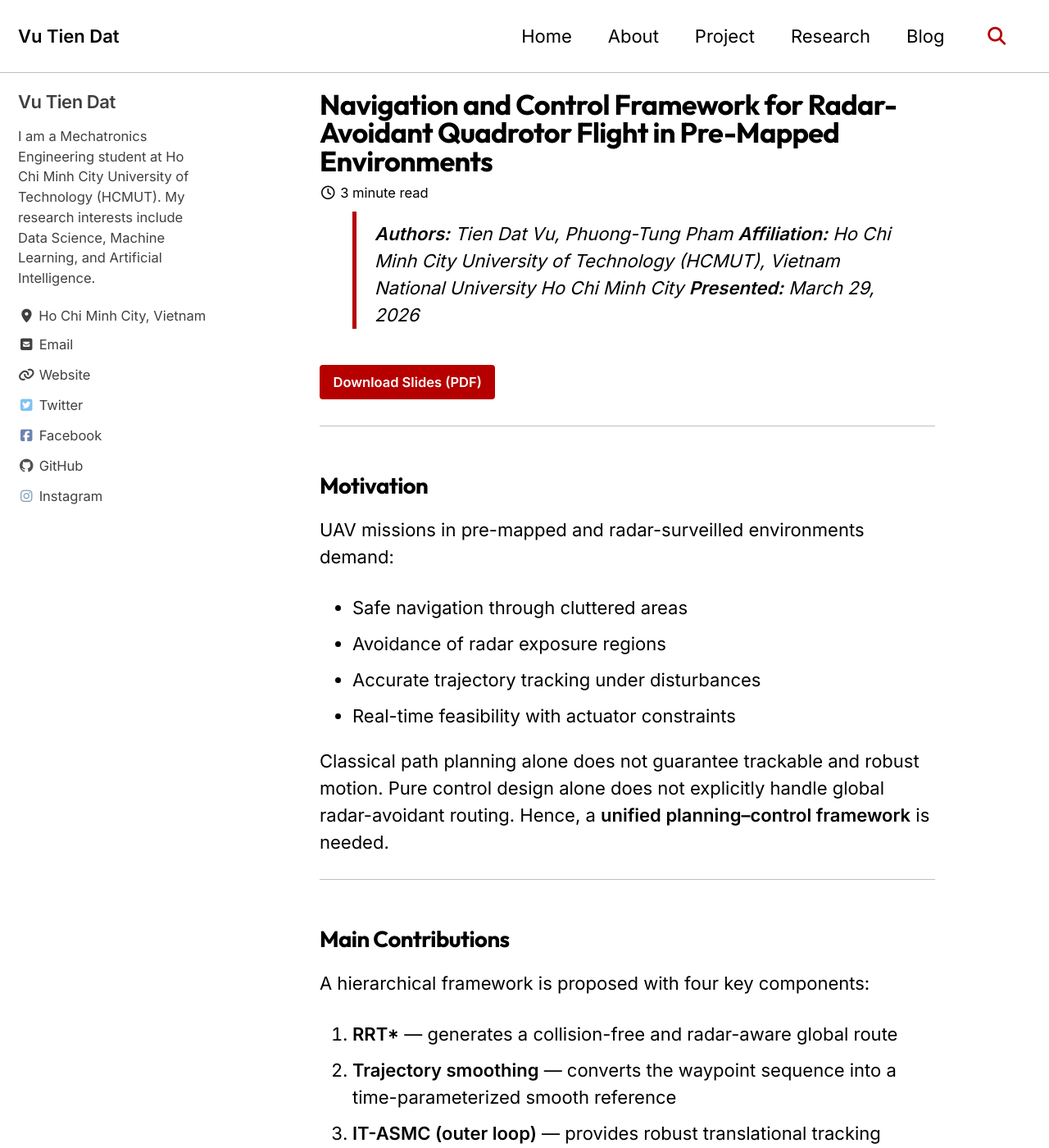
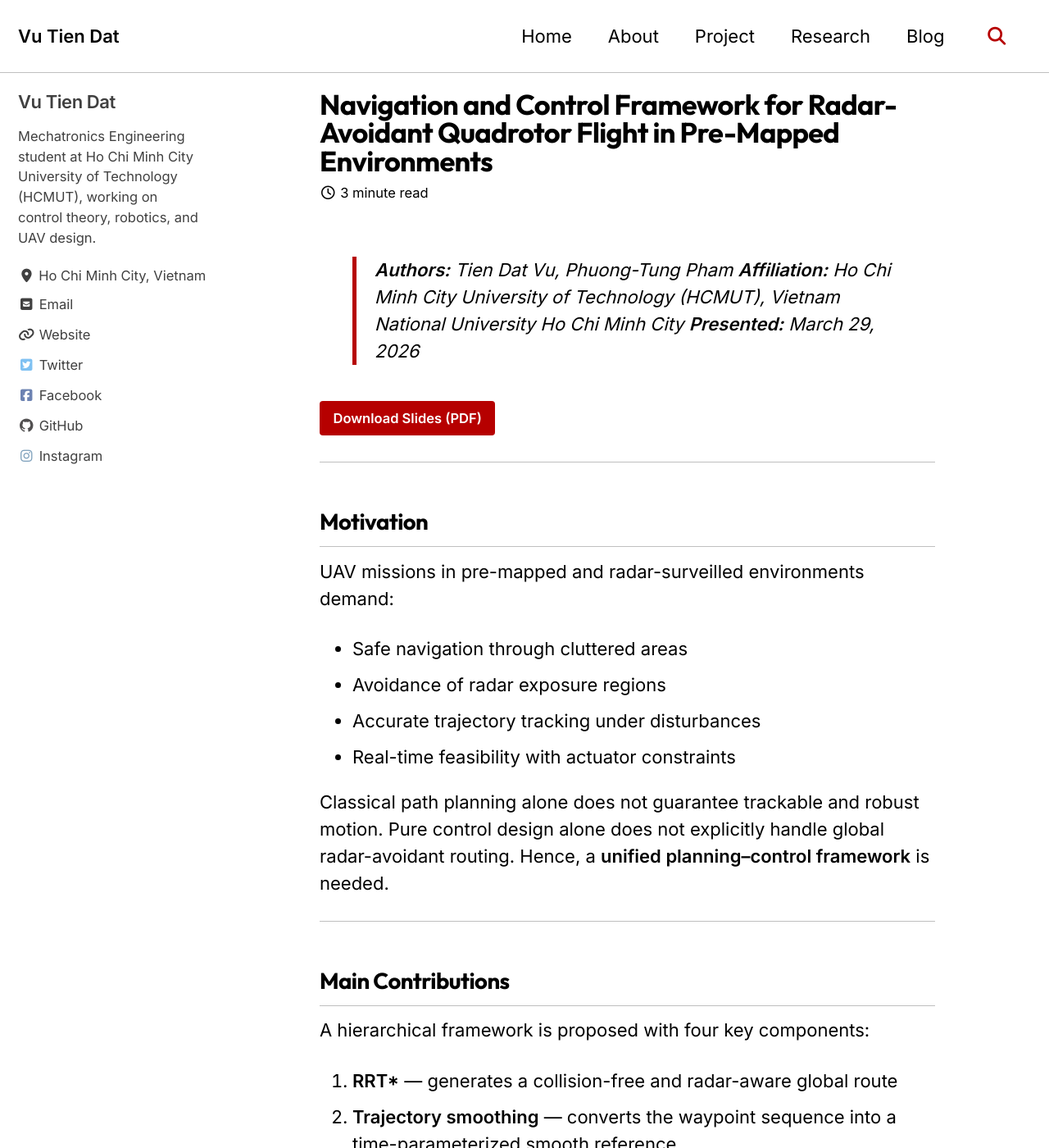
Before and after one commit to hatakebmt/hatakebmt.github.io, a Jekyll site: the page built from _posts/2026-03-29-radar-avoidant-quadrotor-navigation.md, in a window 1280 px wide and 1400 px high. Shown: the whole window at 82% size. Built offline with Jekyll 4.4.1, drawn with Linux system fonts in a browser that asks for light colours; cached includes are drawn as plain includes.

Commit message:
Improve blog readability: fix homepage redundancy, contrast bug, reading width, TOC
- index.html: collapse three stacked identity blocks (header hero banner +
  author sidebar + custom hero) into one clean hero with CTA buttons
- components.css: remove incomplete prefers-color-scheme dark-mode overrides
  that rendered section titles/card text as near-invisible light gray on a
  white background (no matching background swap existed)
- components.css + _layouts/single.html: constrain post/project prose to a
  comfortable reading measure via a page__content--prose class, scoped to
  text children (not the container itself, which is float-based and breaks
  under max-width/margin changes)
- _config.yml: enable toc by default for posts/projects (layout already
  supported it, was never turned on); leave toc_sticky off since position:
  sticky conflicts with the theme's float layout and misplaces content on
  scroll once the TOC engages - reproduced and confirmed via the browser
  preview; update stale author bio to match the site's actual focus
- _includes/mathjax.html: fix `classList += 'has-jax'`, an invalid API call
  that stringifies and corrupts the class attribute, breaking class-based
  CSS matching on math-heavy posts
- README.md: replace docs pointing at theme-enhanced.css/theme-switcher.js
  (neither file exists) with accurate notes on the actual token system and
  toc defaults
- .gitignore: exclude local .claude/ tooling state

Co-Authored-By: Claude Sonnet 5 <noreply@anthropic.com>

```diff
--- a/_config.yml
+++ b/_config.yml
@@ -113,7 +113,7 @@ analytics:
 author:
   name             : "Vu Tien Dat"
   avatar           : # path of avatar image, e.g. "/assets/images/bio-photo.jpg"
-  bio              : "I am a Mechatronics Engineering student at Ho Chi Minh City University of Technology (HCMUT). My research interests include Data Science, Machine Learning, and Artificial Intelligence."
+  bio              : "Mechatronics Engineering student at Ho Chi Minh City University of Technology (HCMUT), working on control theory, robotics, and UAV design."
   location         : "Ho Chi Minh City, Vietnam"
   email            :
   links:
@@ -332,6 +332,8 @@ defaults:
       share: true
       related: true
       mathjax: true
+      toc: true
+      toc_sticky: false
   # _projects
   - scope:
       path: ""
@@ -344,3 +346,5 @@ defaults:
       share: true
       related: true
       mathjax: true
+      toc: true
+      toc_sticky: false
--- a/_includes/mathjax.html
+++ b/_includes/mathjax.html
@@ -14,7 +14,7 @@
 
   window.addEventListener('load', (event) => {
     document.querySelectorAll("mjx-container").forEach(function(x){
-      x.parentElement.classList += 'has-jax'})
+      x.parentElement.classList.add('has-jax')})
     });
 </script>
 <script src="https://polyfill.io/v3/polyfill.min.js?features=es6"></script>
--- a/_layouts/single.html
+++ b/_layouts/single.html
@@ -39,7 +39,7 @@ layout: default
         </header>
       {% endunless %}
 
-      <section class="page__content" itemprop="text">
+      <section class="page__content{% if page.id %} page__content--prose{% endif %}" itemprop="text">
         {% if page.toc %}
           <aside class="sidebar__right {% if page.toc_sticky %}sticky{% endif %}">
             <nav class="toc">
--- a/assets/css/components.css
+++ b/assets/css/components.css
@@ -142,59 +142,6 @@
 
   --video-aspect-ratio: 56.25%; /* 16:9 default */
   --video-border-radius: var(--radius-sm);
-}
-
-/* Dark mode support */
-@media (prefers-color-scheme: dark) {
-  :root {
-    /* Card colors (existing) */
-    --card-bg: #1a1a1a;
-    --card-bg-light: #252525;
-    --card-bg-dark: #2a2a2a;
-    --card-border: #404040;
-    --card-text: #e0e0e0;
-    --card-text-muted: #a0a0a0;
-
-    /* Brand colors - adjusted for dark mode */
-    --color-primary: #52adc8;
-    --color-primary-light: #7dc9de;
-    --color-primary-dark: #3a8ba1;
-
-    /* Semantic colors - brighter for dark mode */
-    --color-success: #34d399;
-    --color-warning: #fbbf24;
-    --color-error: #f87171;
-    --color-info: #60a5fa;
-
-    /* Neutral scale - inverted for dark mode */
-    --color-gray-50: #111827;
-    --color-gray-100: #1f2937;
-    --color-gray-200: #374151;
-    --color-gray-300: #4b5563;
-    --color-gray-400: #6b7280;
-    --color-gray-500: #9ca3af;
-    --color-gray-600: #d1d5db;
-    --color-gray-700: #e5e7eb;
-    --color-gray-800: #f3f4f6;
-    --color-gray-900: #f9fafb;
-
-    /* Text colors - inverted for dark mode */
-    --text-primary: #f9fafb;
-    --text-secondary: #d1d5db;
-    --text-tertiary: #9ca3af;
-    --text-inverse: #111827;
-
-    /* Background colors - dark mode */
-    --bg-primary: #111827;
-    --bg-secondary: #1f2937;
-    --bg-tertiary: #374151;
-
-    /* Shadows - darker for dark mode */
-    --shadow-sm: 0 1px 3px rgba(0, 0, 0, 0.5);
-    --shadow-md: 0 2px 8px rgba(0, 0, 0, 0.6);
-    --shadow-lg: 0 4px 12px rgba(0, 0, 0, 0.7);
-    --shadow-xl: 0 8px 24px rgba(0, 0, 0, 0.8);
-  }
 }
 
 /* ==========================================================================
@@ -843,15 +790,6 @@
   border-radius: 2px;
 }
 
-/* Dark mode adjustments */
-@media (prefers-color-scheme: dark) {
-  .section-title {
-    color: var(--card-text);
-    border-image: linear-gradient(90deg, #52adc8 0%, #007acc 50%, transparent 100%);
-    border-image-slice: 1;
-  }
-}
-
 /* Focus styles for accessibility */
 .card:focus,
 .btn:focus,
@@ -2412,3 +2350,34 @@ body {
   font-feature-settings: "cv11", "ss01";
   text-rendering: optimizeLegibility;
 }
+
+/* ==========================================================================
+   READING MEASURE
+   Constrain post/project prose (added via _layouts/single.html when
+   page.id is set, i.e. posts and collection docs) to a comfortable
+   line length. Hand-authored pages like the homepage are unaffected.
+
+   Scoped to the text children rather than the .page__content--prose
+   container itself: that container is float:inline-start (theme rule
+   in main.css) and shares its row with the floated TOC aside, so
+   adding max-width/margin:auto directly to the container conflicts
+   with the float layout and pushes content out of view. Constraining
+   the children instead avoids touching the container's own box.
+   ========================================================================== */
+
+.page__content--prose > p,
+.page__content--prose > ul,
+.page__content--prose > ol,
+.page__content--prose > dl,
+.page__content--prose > blockquote,
+.page__content--prose > h1,
+.page__content--prose > h2,
+.page__content--prose > h3,
+.page__content--prose > h4,
+.page__content--prose > h5,
+.page__content--prose > h6,
+.page__content--prose > .notice,
+.page__content--prose > .language-plaintext,
+.page__content--prose > table {
+  max-width: 46rem;
+}
```
Also changed, not shown: index.html (+6 -13 lines), README.md, 1 other file.
